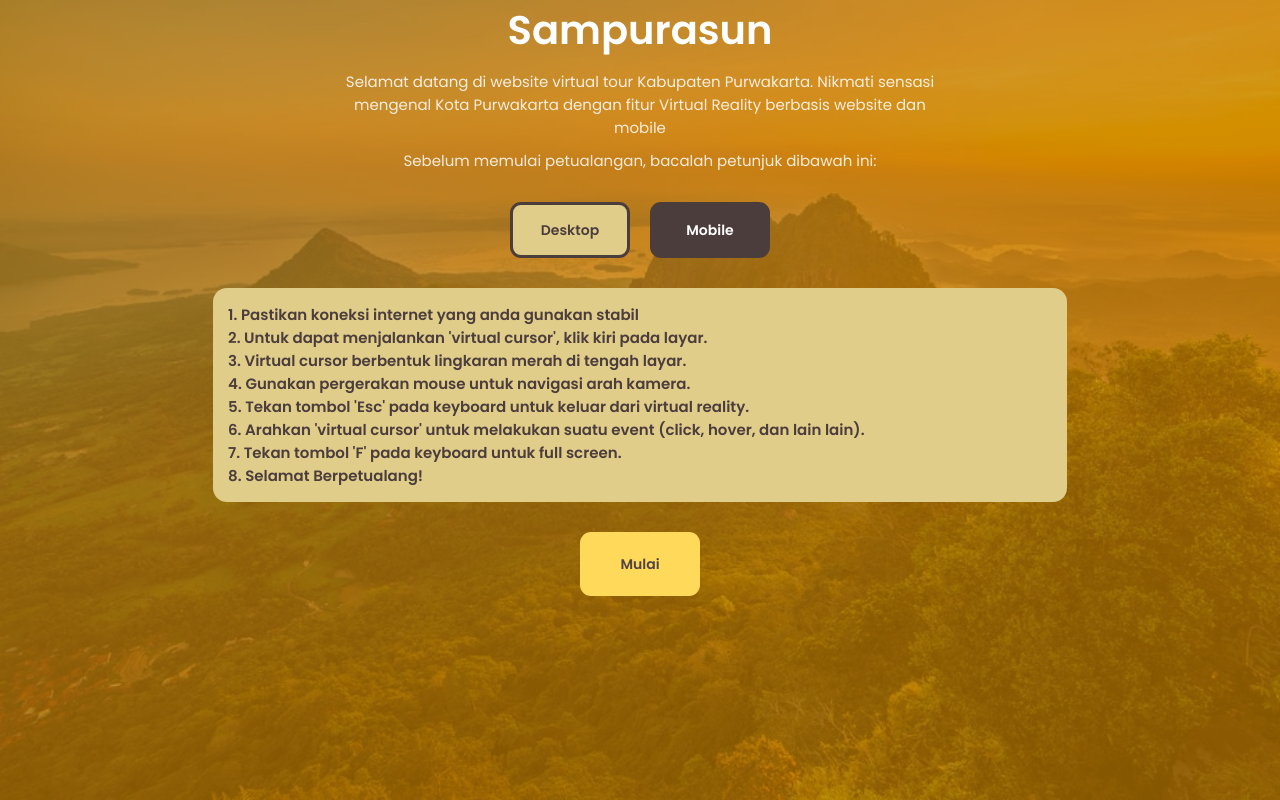
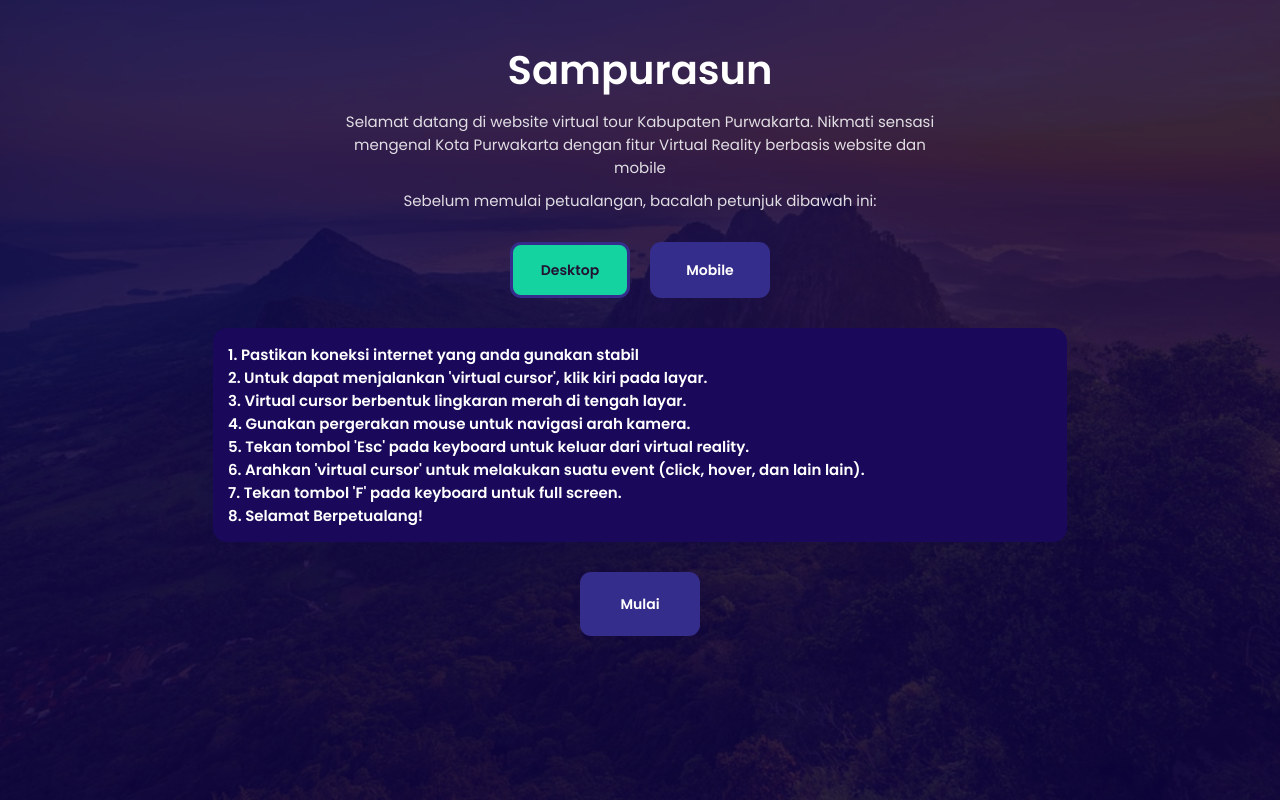
Before and after one commit to farhangunadi/Purwakarta-vitour, a Next.js app: page / in a window 1280 px wide. Built offline with nearby package versions, Linux system fonts and the light colour scheme.

Commit message:
edit style

```diff
--- a/components/VR Aframe/Splash Screen/SplashScreen.js
+++ b/components/VR Aframe/Splash Screen/SplashScreen.js
@@ -23,8 +23,8 @@ function SplashScreen() {
         <div className={styles.btn_wrap}>
           <button
             style={{
-              backgroundColor: guide === 1 ? "#E1CD8A" : "#4c3d3d",
-              color: guide == 1 ? "#4c3d3d" : "",
+              backgroundColor: guide === 1 ? "#15D3A0" : "#352D8B",
+              color: guide == 1 ? "#221333" : "",
             }}
             onClick={() => handleGuideVersion(1)}
             className={styles.btn_guide}
@@ -33,8 +33,8 @@ function SplashScreen() {
           </button>
           <button
             style={{
-              backgroundColor: guide === 2 ? "#E1CD8A" : "#4c3d3d",
-              color: guide == 2 ? "#4c3d3d" : "",
+              backgroundColor: guide === 2 ? "#15D3A0" : "#352D8B",
+              color: guide == 2 ? "#221333" : "",
             }}
             onClick={() => handleGuideVersion(2)}
             className={styles.btn_guide}
--- a/styles/SplashScreen.module.css
+++ b/styles/SplashScreen.module.css
@@ -16,7 +16,10 @@
   left: 0;
   width: 100%;
   height: 100%;
-  background-color: rgba(192, 127, 0, 0.69);
+  background-color: #0f0645d2;
+}
+.splash_content {
+  padding-top: 40px;
 }
 .splash_content,
 .btn_wrap {
@@ -69,9 +72,9 @@
   margin: 30px auto;
   height: fit-content;
   padding: 15px;
-  background: #e1cd8a;
+  background: #1a095b;
   border-radius: 14px;
-  color: #4c3d3d;
+  color: #ffffff;
   font-family: "Poppins";
   font-style: normal;
   font-weight: 600;
@@ -81,9 +84,9 @@
   width: 120px;
   height: 7vh;
   padding: 10px;
-  background: #4c3d3d;
+  background: #352d8b;
   border-radius: 10.9846px;
-  border: solid 3px #4c3d3d;
+  border: solid 3px #352d8b;
   color: white;
   margin: 0 10px;
 }
@@ -94,9 +97,9 @@
   width: 120px;
   height: 8vh;
   padding: 2px 8px;
-  background: #ffd95a;
+  background: #352d8b;
   border-radius: 10.9846px;
-  color: #534444;
+  color: #ffffff;
   margin: 0 auto;
   text-decoration: none;
   transition: 0.3s all;
@@ -109,6 +112,7 @@
     width: 80%;
     font-size: 12px;
   }
+
   .btn_wrap {
     width: 100px;
   }
@@ -116,3 +120,8 @@
     font-size: 10px;
   }
 }
+@media only screen and (max-width: 912px) {
+  .splash_content {
+    padding-top: 15px;
+  }
+}
```
